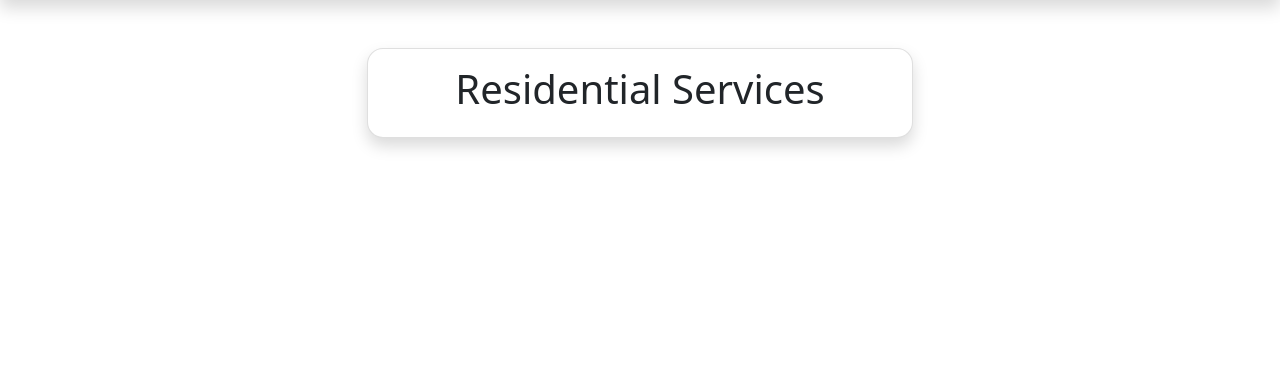
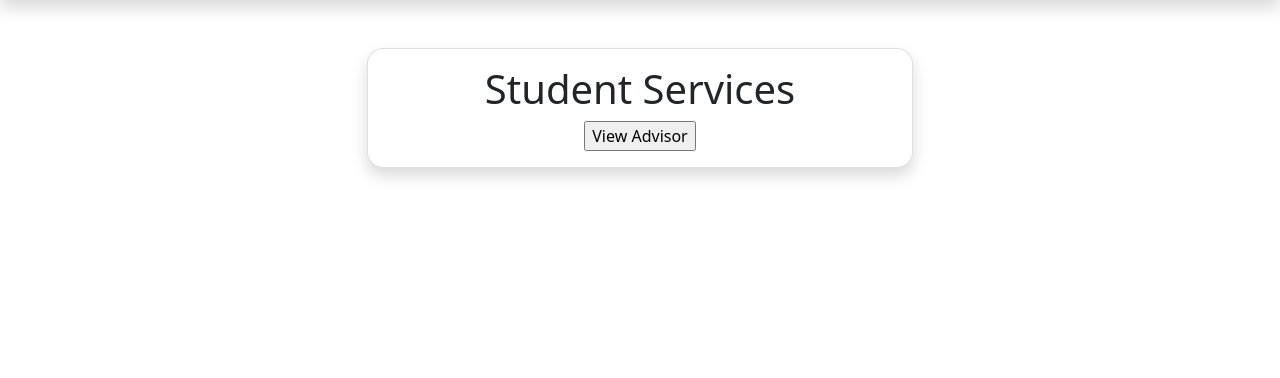
Before and after one commit to JGehl99/COMP-4150-ResidentialServices, a PHP site: page / in a window 1280 px wide. Shown: the part 56-434 px from the top of the page. Run offline with PHP 8.4, Linux system fonts and the light colour scheme; a stand-in replaces the project's code that opens the database connection.

Commit message:
Made changes to index, created a student and admin index

```diff
--- a/public_html/content/index.php
+++ b/public_html/content/index.php
@@ -14,19 +14,12 @@
 
 <body class="page-background">
 <?php include('navbar.php'); ?>
-<div class="page-background min_height pt-5">
-    <div class="container col-12">
-        <div class="row d-flex justify-content-center pb-5 align-items-center">
-            <div class="col-12 col-sm-12 col-md-10 col-lg-8 col-xl-6">
-                <div class="card background text-color rounded-5 shadow">
-                    <div class="card-body p-3 text-center">
-                        <h1 class="text-nowrap">Residential Services</h1>
-                    </div>
-                </div>
-            </div>
-        </div>
-    </div>
-</div>
+<?if(isAdminUser()) {
+    include('admin_index.php');
+}
+else {
+    include('student_index.php');
+}?>
 <?php include('footer.php'); ?>
 </body>
 </html>
--- /dev/null
+++ b/public_html/content/student_index.php
@@ -0,0 +1,16 @@
+<div class="page-background min_height pt-5">
+    <div class="container col-12">
+        <div class="row d-flex justify-content-center pb-5 align-items-center">
+            <div class="col-12 col-sm-12 col-md-10 col-lg-8 col-xl-6">
+                <div class="card background text-color rounded-5 shadow">
+                    <div class="card-body p-3 text-center">
+                        <h1 class="text-nowrap">Student Services</h1>
+                        <form action="view_advisor.php">
+                            <input type="submit" value="View Advisor" />
+                        </form>
+                    </div>
+                </div>
+            </div>
+        </div>
+    </div>
+</div>
```
Also changed, not shown: public_html/content/admin_index.php (added, +16 -0 lines).
